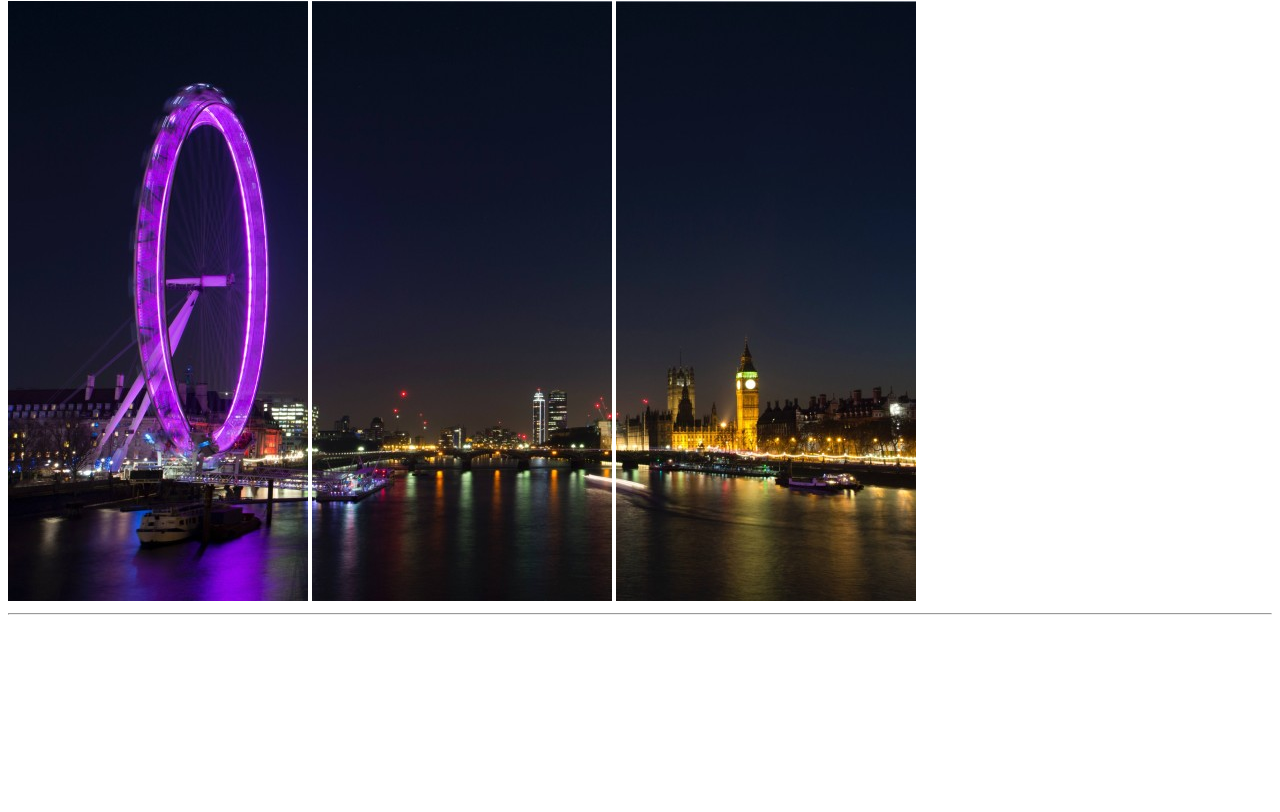
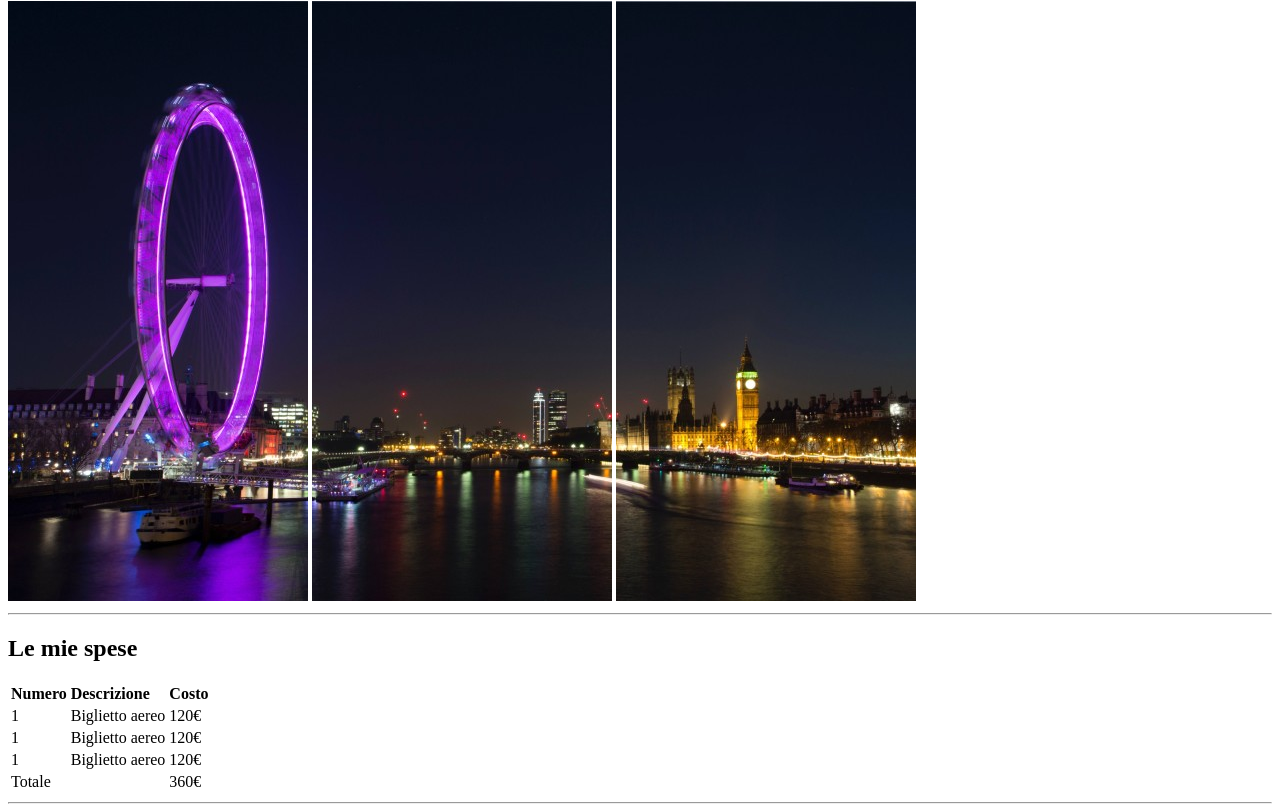
Before and after one commit to Simichus/html-london-trip, a plain HTML site: page index.html in a window 1280 px wide. Shown: the part 79-891 px from the top of the page. Before the commit the page ends 800 px from the top, so only its background shows below. Drawn offline with Linux system fonts and the light colour scheme.

Commit message:
Aggiunte spese

```diff
--- a/index.html
+++ b/index.html
@@ -17,7 +17,43 @@
     </header>
     <!-- Corpo pagina -->
     <main>
-
+        <section class="spese">
+            <h2>Le mie spese</h2>
+            <table>
+                <thead>
+                    <tr>
+                        <td><strong>Numero</strong></td>
+                        <td><strong>Descrizione</strong></td>
+                        <td><strong>Costo</strong></td>
+                    </tr>
+                </thead>
+                <tbody>
+                    <tr>
+                        <td>1</td>
+                        <td>Biglietto aereo</td>
+                        <td>120€</td>
+                    </tr>
+                    <tr>
+                        <td>1</td>
+                        <td>Biglietto aereo</td>
+                        <td>120€</td>
+                    </tr>
+                    <tr>
+                        <td>1</td>
+                        <td>Biglietto aereo</td>
+                        <td>120€</td>
+                    </tr>
+                </tbody>
+                <tfoot>
+                    <tr>
+                        <td>Totale</td>
+                        <td></td>
+                        <td>360€</td>
+                    </tr>
+                </tfoot>
+            </table>
+            <hr>
+        </section>
     </main>
     <!-- Fondo pagina -->
     <footer>
```
